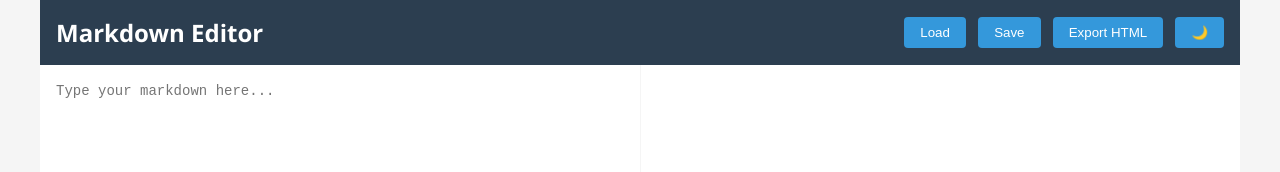
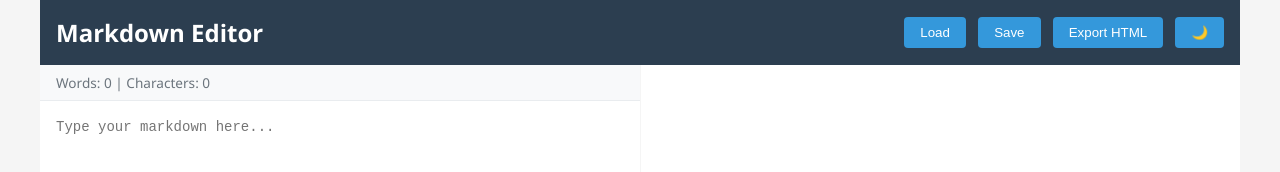
Before and after one commit to realOliviaDavis/MarkdownEditor, a plain HTML site: page index.html in a window 1280 px wide. Drawn offline with nearby package versions, Linux system fonts and the light colour scheme.

Commit message:
add word count display
- word and character counter above editor
- updates in real-time as user types
- styled to match overall theme

```diff
--- a/index.html
+++ b/index.html
@@ -22,6 +22,9 @@
 
         <main class="editor-container">
             <div class="editor-pane">
+                <div class="editor-header">
+                    <span id="wordCount">Words: 0 | Characters: 0</span>
+                </div>
                 <textarea id="markdown-input" placeholder="Type your markdown here..."></textarea>
             </div>
             <div class="preview-pane">
--- a/script.js
+++ b/script.js
@@ -6,13 +6,17 @@ class MarkdownEditor {
         this.saveBtn = document.getElementById('saveBtn');
         this.exportBtn = document.getElementById('exportBtn');
         this.themeBtn = document.getElementById('themeBtn');
+        this.wordCount = document.getElementById('wordCount');
         this.autoSaveInterval = null;
 
         this.init();
     }
 
     init() {
-        this.input.addEventListener('input', () => this.updatePreview());
+        this.input.addEventListener('input', () => {
+            this.updatePreview();
+            this.updateWordCount();
+        });
         this.loadBtn.addEventListener('click', () => this.loadFile());
         this.saveBtn.addEventListener('click', () => this.saveFile());
         this.exportBtn.addEventListener('click', () => this.exportHTML());
@@ -26,6 +30,7 @@ class MarkdownEditor {
         this.loadAutoSave();
 
         this.updatePreview();
+        this.updateWordCount();
     }
 
     updatePreview() {
@@ -206,6 +211,13 @@ ${this.preview.innerHTML}
         localStorage.removeItem('autoSaveContent');
         localStorage.removeItem('autoSaveTimestamp');
     }
+
+    updateWordCount() {
+        const text = this.input.value;
+        const words = text.trim() ? text.trim().split(/\s+/).length : 0;
+        const characters = text.length;
+        this.wordCount.textContent = `Words: ${words} | Characters: ${characters}`;
+    }
 }
 
 document.addEventListener('DOMContentLoaded', () => {
--- a/style.css
+++ b/style.css
@@ -100,11 +100,27 @@ header h1 {
 .preview-pane {
     flex: 1;
     background: white;
+    display: flex;
+    flex-direction: column;
+}
+
+.editor-header {
+    background: #f8f9fa;
+    padding: 0.5rem 1rem;
+    border-bottom: 1px solid #e9ecef;
+    font-size: 0.85rem;
+    color: #6c757d;
+}
+
+body.dark .editor-header {
+    background: #383838;
+    border-bottom: 1px solid #555;
+    color: #ccc;
 }
 
 #markdown-input {
     width: 100%;
-    height: 100%;
+    flex: 1;
     border: none;
     padding: 1rem;
     font-family: 'Courier New', monospace;
```
